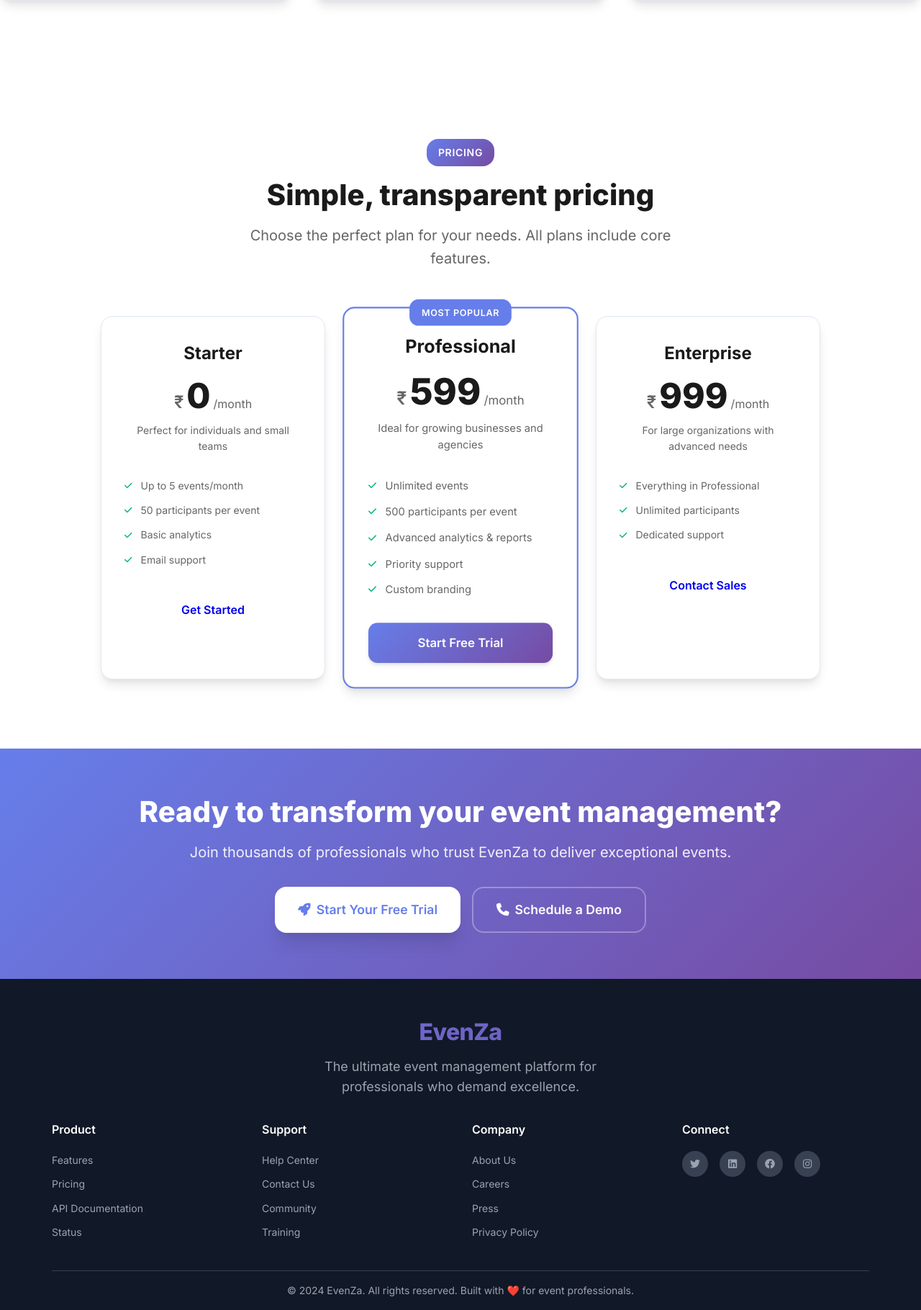
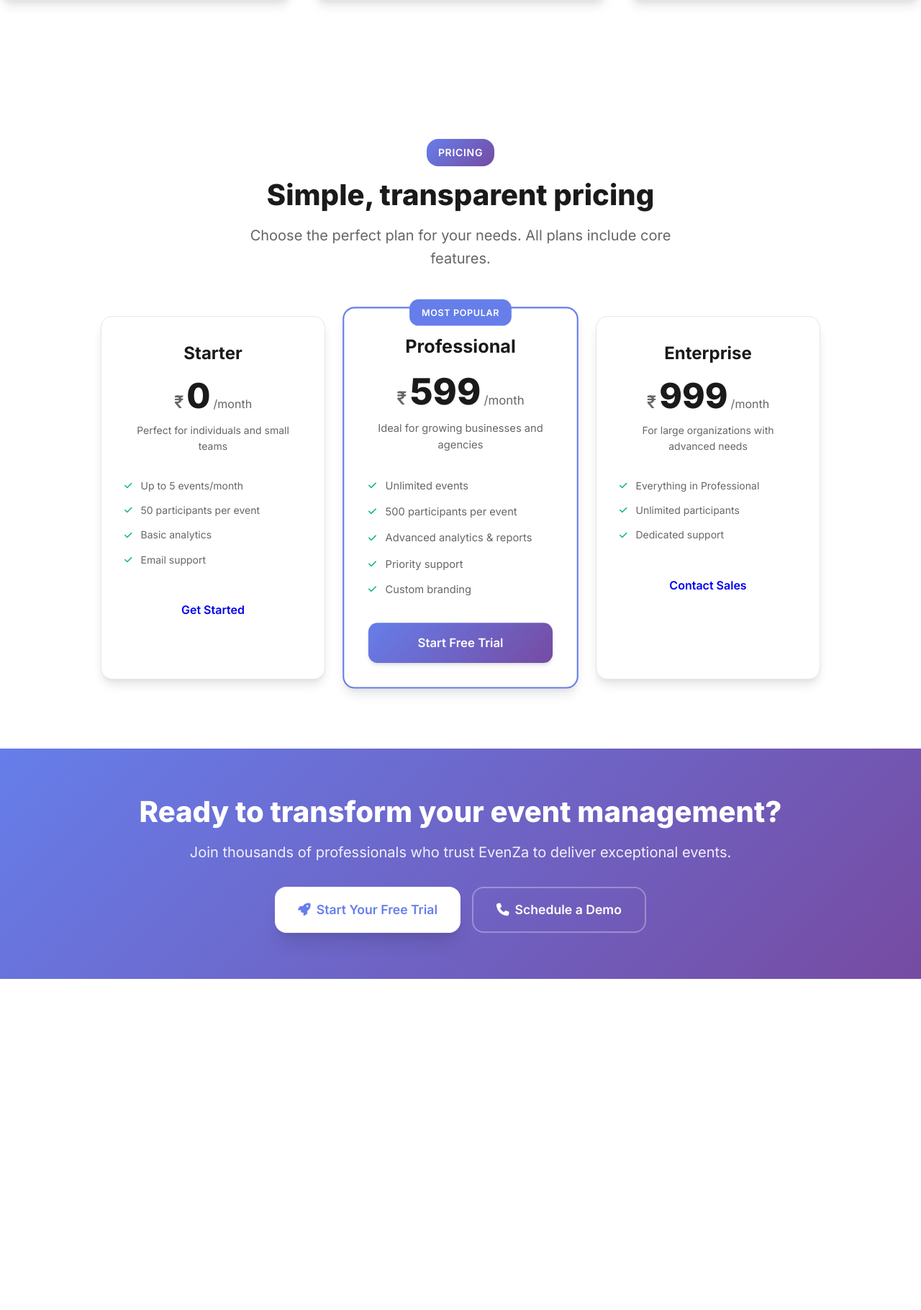
Before and after one commit to Man1sh28/event-management, a Flask app: page / in a window 1280 px wide. Shown: the part 1960-3780 px from the top of the page at 72% size. After the commit the page ends 3320 px from the top, so only its background shows below. Run offline with Flask 3, Linux system fonts and the light colour scheme.

Commit message:
landing pg

```diff
--- a/templates/index.html
+++ b/templates/index.html
@@ -366,6 +366,8 @@
         .features-section {
             padding: 6rem 0;
             background: white;
+            position: relative;
+            z-index: 10;
         }
 
         .section-header {
@@ -837,7 +839,9 @@
                 justify-content: center;
             }
 
-            .features-section,
+            .features-section {
+                z-index: 200;
+            }
             .pricing-section {
                 padding: 3rem 1rem;
             }
@@ -912,7 +916,7 @@
 
                 </div>
                 <h1>Manage events with <span class="gradient-text">effortless precision</span></h1>
-                <p>Create and participate unforgettable events with EvenZa's comprehensive event management platform.</p>
+                <p>Never lose track of your events with EvenZa's comprehensive event management platform</p>
                 <div class="hero-stats">
 
                 </div>
@@ -1112,7 +1116,7 @@
                         <i class="fas fa-rocket"></i>
                         Start Your Free Trial
                     </a>
-                    <a href="#contact" class="btn btn-outline-large">
+                    <a href="man1shbarik.fr@gmail.com" class="btn btn-outline-large">
                         <i class="fas fa-phone"></i>
                         Schedule a Demo
                     </a>
@@ -1122,62 +1126,6 @@
     </section>
 
     <!-- Footer -->
-    <footer class="footer" id="contact">
-        <div class="container">
-            <div class="footer-content">
-                <div class="footer-brand">
-                    <div class="footer-logo">EvenZa</div>
-                    <p>The ultimate event management platform for professionals who demand excellence.</p>
-                </div>
-
-                <div class="footer-grid">
-                    <div class="footer-column">
-                        <h4>Product</h4>
-                        <ul>
-                            <li><a href="#features">Features</a></li>
-                            <li><a href="#pricing">Pricing</a></li>
-                            <li><a href="#">API Documentation</a></li>
-                            <li><a href="#">Status</a></li>
-                        </ul>
-                    </div>
-
-                    <div class="footer-column">
-                        <h4>Support</h4>
-                        <ul>
-                            <li><a href="#">Help Center</a></li>
-                            <li><a href="#">Contact Us</a></li>
-                            <li><a href="#">Community</a></li>
-                            <li><a href="#">Training</a></li>
-                        </ul>
-                    </div>
-
-                    <div class="footer-column">
-                        <h4>Company</h4>
-                        <ul>
-                            <li><a href="#">About Us</a></li>
-                            <li><a href="#">Careers</a></li>
-                            <li><a href="#">Press</a></li>
-                            <li><a href="#">Privacy Policy</a></li>
-                        </ul>
-                    </div>
-
-                    <div class="footer-column">
-                        <h4>Connect</h4>
-                        <div class="social-links">
-                            <a href="#"><i class="fab fa-twitter"></i></a>
-                            <a href="#"><i class="fab fa-linkedin"></i></a>
-                            <a href="#"><i class="fab fa-facebook"></i></a>
-                            <a href="#"><i class="fab fa-instagram"></i></a>
-                        </div>
-                    </div>
-                </div>
-
-                <div class="footer-bottom">
-                    <p>&copy; 2024 EvenZa. All rights reserved. Built with ❤️ for event professionals.</p>
-                </div>
-            </div>
-        </div>
-    </footer>
 
     <script>
 
```
